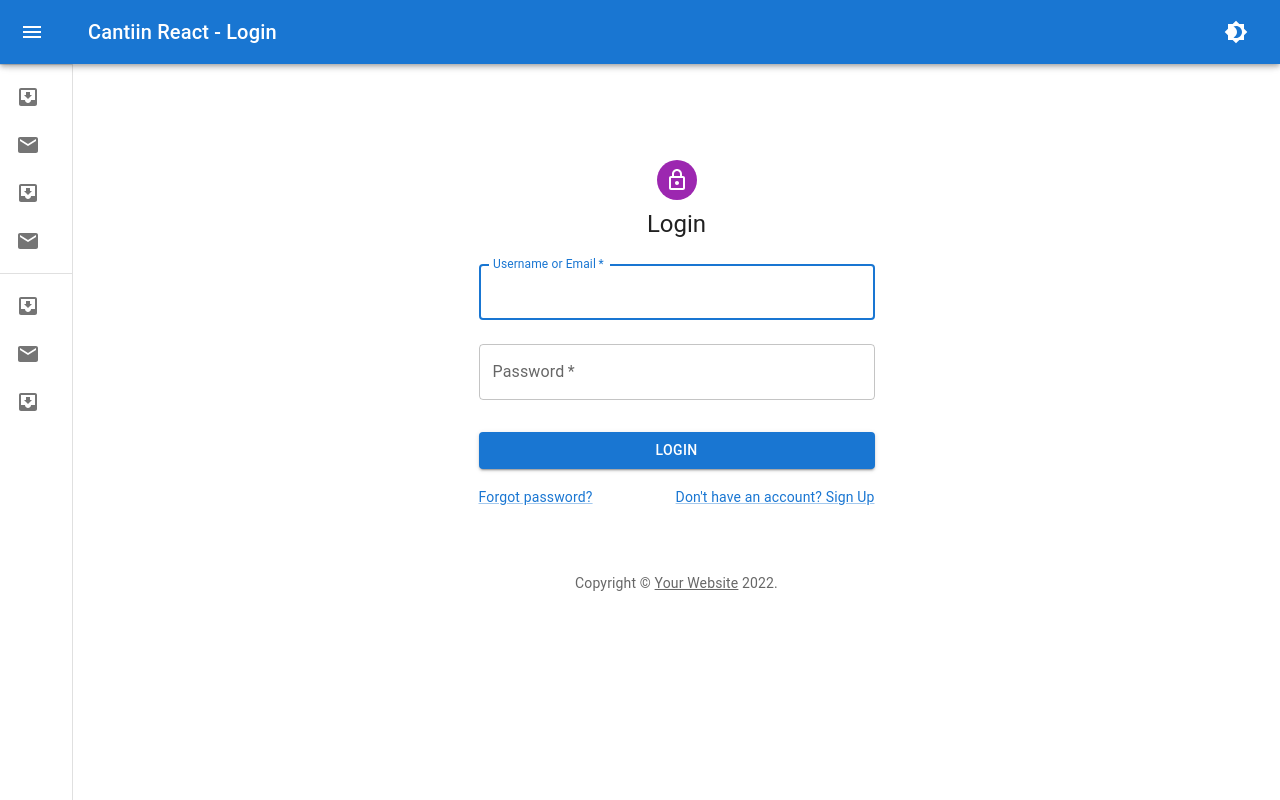
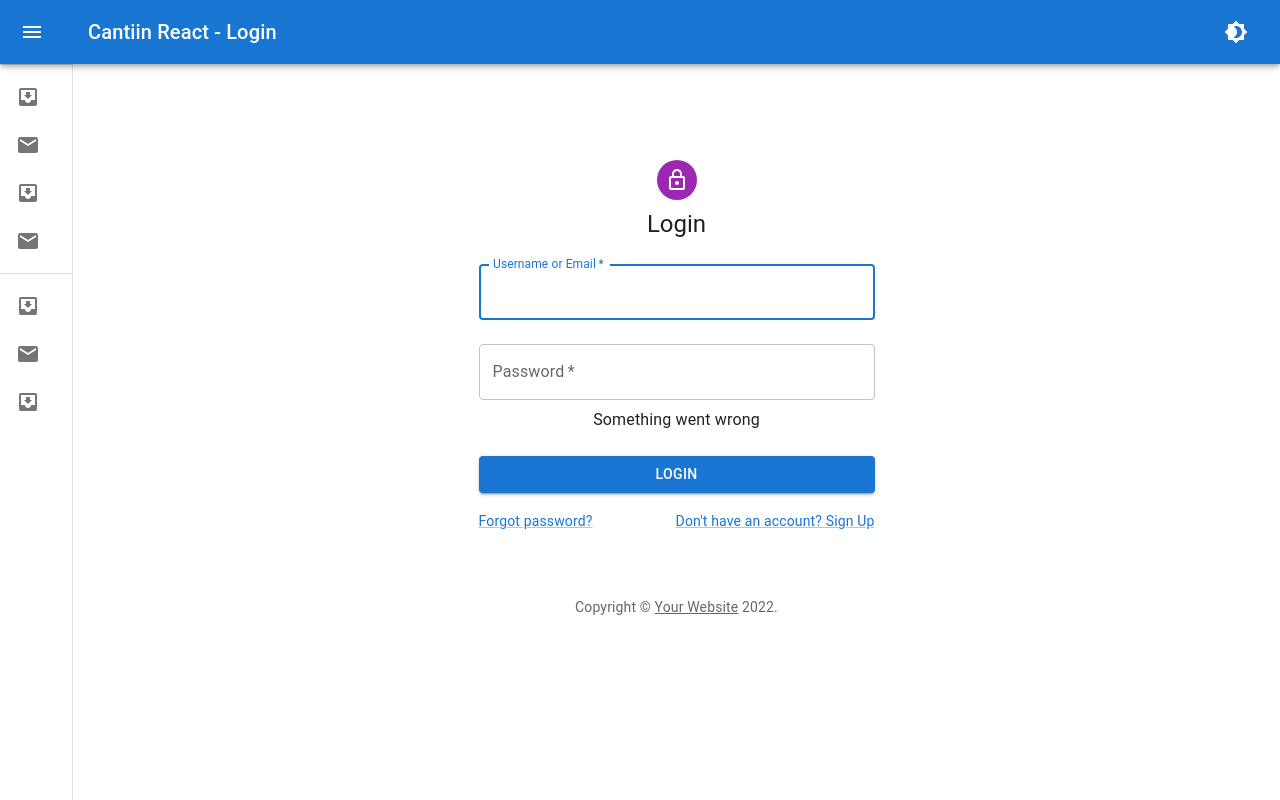
Before and after one commit to OmarThinks/Cantiin-React-MaterialUI, a Next.js app in the folder Cantiin-React-MaterialUI/: page /login in a window 1280 px wide. Built offline with nearby package versions, Linux system fonts and the light colour scheme.

Commit message:
Added text for something went wrong

```diff
--- a/Cantiin-React-MaterialUI/src/pages/login.tsx
+++ b/Cantiin-React-MaterialUI/src/pages/login.tsx
@@ -148,6 +148,8 @@ export default function LoginPage(): creatingPageComponent {
               error={formik.touched.password && Boolean(formik.errors.password)}
               helperText={formik.touched.password && formik.errors.password}
             />
+            <Typography textAlign={"center"}>Something went wrong</Typography>
+
             <Button
               type="submit"
               fullWidth
```
